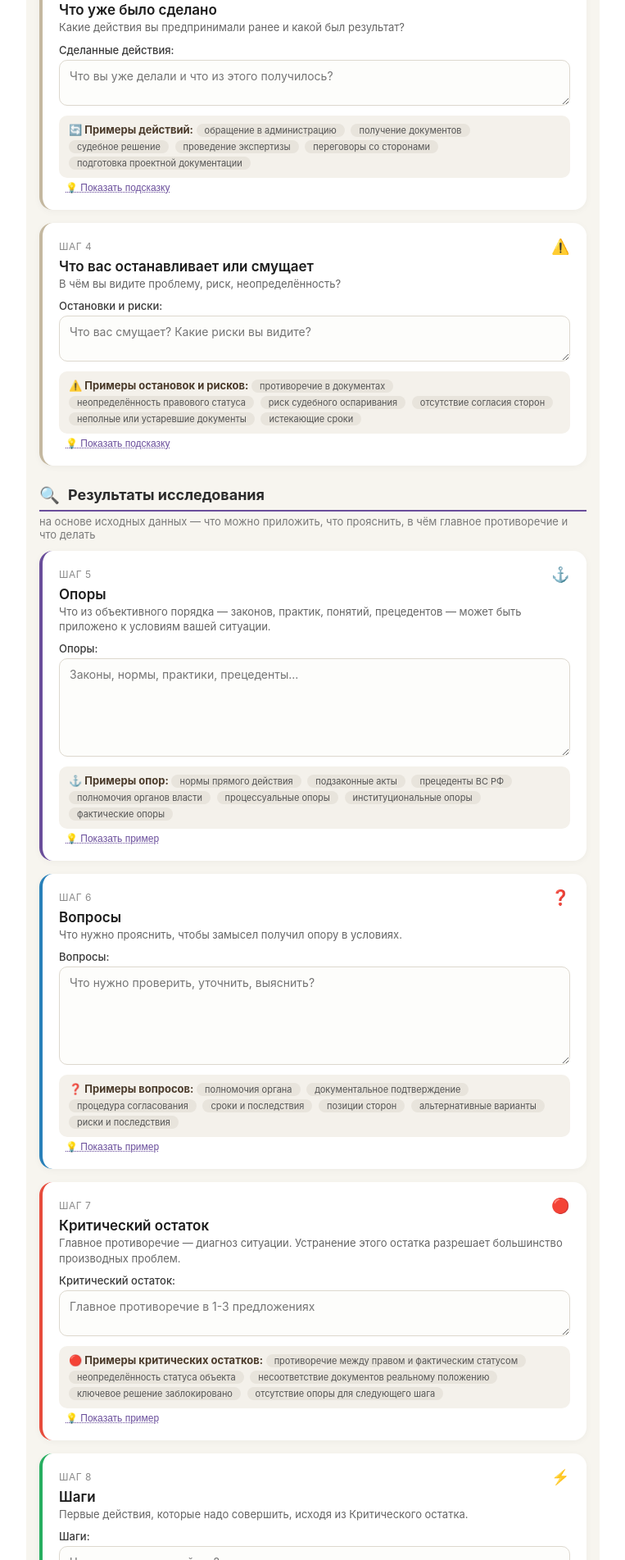
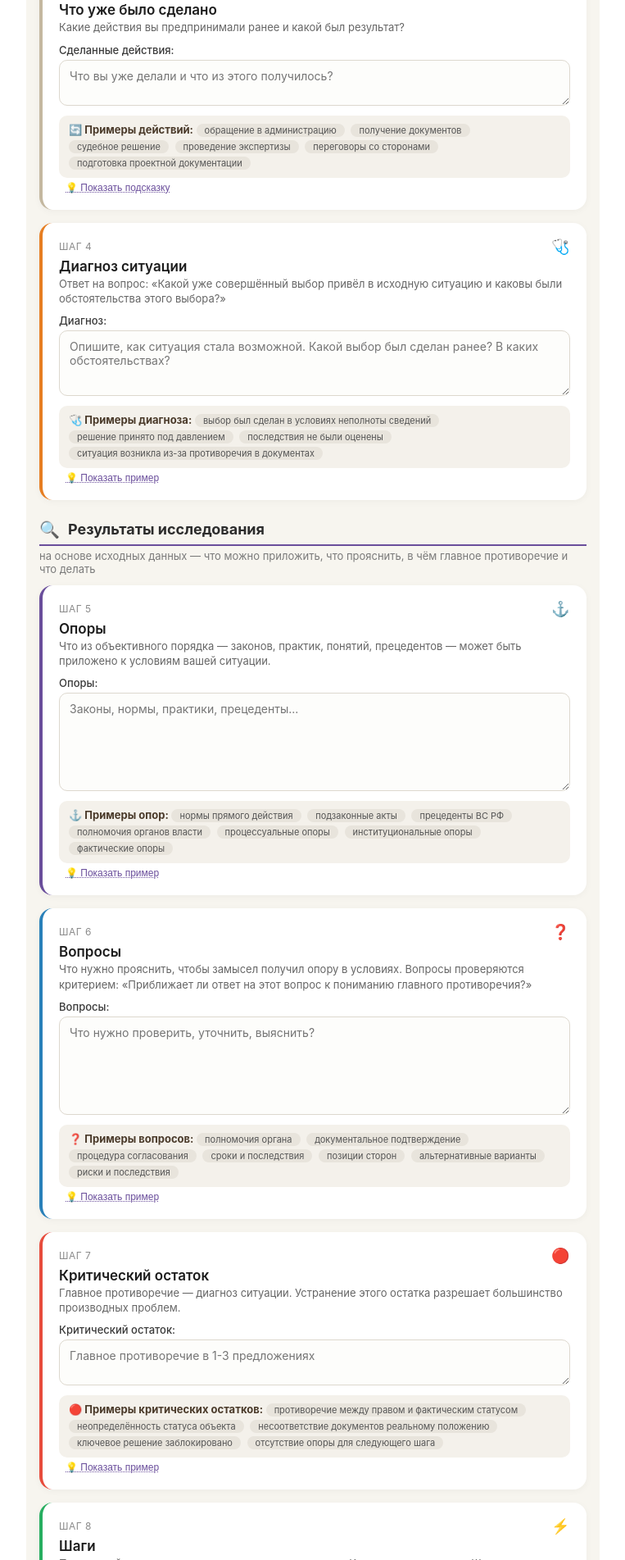
Before and after one commit to SergSi/land-use-art, a Jekyll site: the page mnozhestva-app.html, which Jekyll copies as it is, in a window 1280 px wide. Shown: the part 863-2766 px from the top of the page at 82% size, without its empty margins (258-1021 px from the left). Built offline with Jekyll 4.4.1, drawn with Linux system fonts in a browser that asks for light colours; some of the changed text lies outside the part shown.

Commit message:
Update mnozhestva-app.html

```diff
--- a/mnozhestva-app.html
+++ b/mnozhestva-app.html
@@ -89,6 +89,10 @@
         box-shadow: 0 2px 8px rgba(0,0,0,0.04);
         border-left: 4px solid #c4b8a0;
         transition: all 0.2s;
+    }
+
+    .set-card.diagnosis {
+        border-left-color: #e67e22;
     }
 
     .set-card.opory {
@@ -557,35 +561,29 @@
         </div>
     </div>
 
-    <!-- КАРТОЧКА: ЧТО ОСТАНАВЛИВАЕТ -->
-    <div class="set-card">
+    <!-- НОВАЯ КАРТОЧКА: ДИАГНОЗ СИТУАЦИИ (Статья 8, 11) -->
+    <div class="set-card diagnosis">
         <div class="set-label">
             <span>ШАГ 4</span>
-            <span class="set-icon">⚠️</span>
+            <span class="set-icon">🩺</span>
         </div>
-        <div class="set-title">Что вас останавливает или смущает</div>
-        <div class="set-desc">В чём вы видите проблему, риск, неопределённость?</div>
+        <div class="set-title">Диагноз ситуации</div>
+        <div class="set-desc">Ответ на вопрос: «Какой уже совершённый выбор привёл в исходную ситуацию и каковы были обстоятельства этого выбора?»</div>
         <div class="field-group">
-            <label for="s-obstacles">Остановки и риски:</label>
-            <textarea id="s-obstacles" class="small" placeholder="Что вас смущает? Какие риски вы видите?"></textarea>
+            <label for="s-diagnosis">Диагноз:</label>
+            <textarea id="s-diagnosis" class="medium" placeholder="Опишите, как ситуация стала возможной. Какой выбор был сделан ранее? В каких обстоятельствах?"></textarea>
         </div>
         <div class="examples">
-            <strong>⚠️ Примеры остановок и рисков:</strong>
-            <span class="tag">противоречие в документах</span>
-            <span class="tag">неопределённость правового статуса</span>
-            <span class="tag">риск судебного оспаривания</span>
-            <span class="tag">отсутствие согласия сторон</span>
-            <span class="tag">неполные или устаревшие документы</span>
-            <span class="tag">истекающие сроки</span>
+            <strong>🩺 Примеры диагноза:</strong>
+            <span class="tag">выбор был сделан в условиях неполноты сведений</span>
+            <span class="tag">решение принято под давлением</span>
+            <span class="tag">последствия не были оценены</span>
+            <span class="tag">ситуация возникла из-за противоречия в документах</span>
         </div>
-        <button class="hint-toggle" onclick="toggleHint('obstacles-hint')">💡 Показать подсказку</button>
-        <div class="hint" id="obstacles-hint">
-            <strong>Пример заполнения:</strong><br>
-            • Участок в промышленной зоне — ИЖС там не разрешён<br>
-            • Уведомление формально есть, но может быть признано недействительным<br>
-            • С 01.09.2026 старые уведомления утрачивают силу<br>
-            • Если начать строить, дом могут признать самостроем и обязать снести<br>
-            • Администрация даёт устные ответы, письменной позиции нет
+        <button class="hint-toggle" onclick="toggleHint('diagnosis-hint')">💡 Показать пример</button>
+        <div class="hint" id="diagnosis-hint">
+            <strong>Пример диагноза:</strong><br>
+            В 2020 году суд обязал администрацию выдать уведомление о соответствии, основываясь на представленных документах. Однако на тот момент не было учтено зонирование участка — он находился в промышленной зоне, где ИЖС не разрешён. Выбор был сделан в условиях неполноты сведений о градостроительных ограничениях. Теперь это противоречие стало явным, и ситуация требует разрешения.
         </div>
     </div>
 
@@ -640,7 +638,7 @@
             <span class="set-icon">❓</span>
         </div>
         <div class="set-title">Вопросы</div>
-        <div class="set-desc">Что нужно прояснить, чтобы замысел получил опору в условиях.</div>
+        <div class="set-desc">Что нужно прояснить, чтобы замысел получил опору в условиях. Вопросы проверяются критерием: «Приближает ли ответ на этот вопрос к пониманию главного противоречия?»</div>
         <div class="field-group">
             <label for="s-questions">Вопросы:</label>
             <textarea id="s-questions" class="large" placeholder="Что нужно проверить, уточнить, выяснить?"></textarea>
@@ -701,18 +699,17 @@
             <span class="set-icon">⚡</span>
         </div>
         <div class="set-title">Шаги</div>
-        <div class="set-desc">Первые действия, которые надо совершить, исходя из Критического остатка.</div>
+        <div class="set-desc">Первые действия, которые надо совершить, исходя из Критического остатка. Шаги — это гипотеза, а не обязательство.</div>
         <div class="field-group">
             <label for="s-steps">Шаги:</label>
             <textarea id="s-steps" class="large" placeholder="Что делать прямо сейчас?"></textarea>
         </div>
         <div class="examples">
-            <strong>🔴 Примеры критических остатков:</strong>
-            <span class="tag">противоречие между правом и фактическим статусом</span>
-            <span class="tag">неопределённость статуса объекта</span>
-            <span class="tag">несоответствие документов реальному положению</span>
-            <span class="tag">ключевое решение заблокировано</span>
-            <span class="tag">отсутствие опоры для следующего шага</span>
+            <strong>⚡ Примеры шагов:</strong>
+            <span class="tag">направить официальный запрос</span>
+            <span class="tag">получить выписку из ЕГРН</span>
+            <span class="tag">провести сверку с ПЗЗ</span>
+            <span class="tag">принять решение</span>
         </div>
         <button class="hint-toggle" onclick="toggleHint('steps-hint')">💡 Показать пример</button>
         <div class="hint" id="steps-hint">
@@ -730,7 +727,7 @@
 
     <div class="counter">
         <span>📊 Заполнено:</span>
-        <span><span class="num" id="fieldCounter">0</span> из <span class="num">8</span> полей</span>
+        <span><span class="num" id="fieldCounter">0</span> из <span class="num">9</span> полей</span>
     </div>
 
     <!-- КНОПКИ УПРАВЛЕНИЯ -->
@@ -781,21 +778,21 @@
         intent: document.getElementById('s-intent'),
         conditions: document.getElementById('s-conditions'),
         done: document.getElementById('s-done'),
-        obstacles: document.getElementById('s-obstacles'),
+        diagnosis: document.getElementById('s-diagnosis'),
         supports: document.getElementById('s-supports'),
         questions: document.getElementById('s-questions'),
         critical: document.getElementById('s-critical'),
         steps: document.getElementById('s-steps'),
     };
 
-    var sourceFields = ['intent', 'conditions', 'done', 'obstacles'];
+    var sourceFields = ['intent', 'conditions', 'done', 'diagnosis'];
     var resultFields = ['supports', 'questions', 'critical', 'steps'];
 
     var fieldLabels = {
         intent: '🎯 Замысел',
         conditions: '📌 Условия',
         done: '🔄 Что уже было сделано',
-        obstacles: '⚠️ Что останавливает / смущает',
+        diagnosis: '🩺 Диагноз ситуации',
         supports: '⚓ Опоры',
         questions: '❓ Вопросы',
         critical: '🔴 Критический остаток',
@@ -806,7 +803,7 @@
         intent: 'Что вы хотите сделать или получить в итоге?',
         conditions: 'Документы, решения, статусы, права, сроки, зонирование, позиции сторон',
         done: 'Какие действия вы предпринимали ранее и какой был результат?',
-        obstacles: 'В чём вы видите проблему, риск, неопределённость?',
+        diagnosis: 'Как ситуация стала возможной? Какой выбор был сделан?',
         supports: 'Что из объективного порядка — законов, практик, понятий, прецедентов — может быть приложено к условиям?',
         questions: 'Что нужно прояснить, чтобы замысел получил опору в условиях?',
         critical: 'Главное противоречие — диагноз ситуации',
@@ -1080,12 +1078,7 @@
             '5. 2025 г. — устное обращение в Управление архитектуры: ответ, что уведомление выдано законно\n' +
             '6. 2026 г. — изучение изменений в ГрК РФ с 01.09.2026';
 
-        fields.obstacles.value = '1. Противоречие между уведомлением (ИЖС) и зонированием участка (промышленная зона)\n' +
-            '2. Риск: если начать строительство, объект может быть признан самовольной постройкой (ст. 222 ГК РФ)\n' +
-            '3. С 01.09.2026 уведомление может утратить силу автоматически\n' +
-            '4. Нет письменного подтверждения от администрации о законности уведомления\n' +
-            '5. Неизвестно, можно ли обжаловать решение суда 2020 года по вновь открывшимся обстоятельствам\n' +
-            '6. Непонятно, есть ли судебная практика по аналогичным делам в Геленджике';
+        fields.diagnosis.value = 'В 2020 году суд обязал администрацию выдать уведомление о соответствии, основываясь на представленных документах. Однако на тот момент не было учтено зонирование участка — он находился в промышленной зоне, где ИЖС не разрешён. Выбор был сделан в условиях неполноты сведений о градостроительных ограничениях. Теперь это противоречие стало явным, и ситуация требует разрешения.';
 
         fields.supports.value = 'А. Нормы прямого действия:\n' +
             '• ГрК РФ ст. 51.1 — порядок получения уведомления о соответствии\n' +
```
Also changed, not shown: other parts of mnozhestva-app.html (+1 -0 lines).
